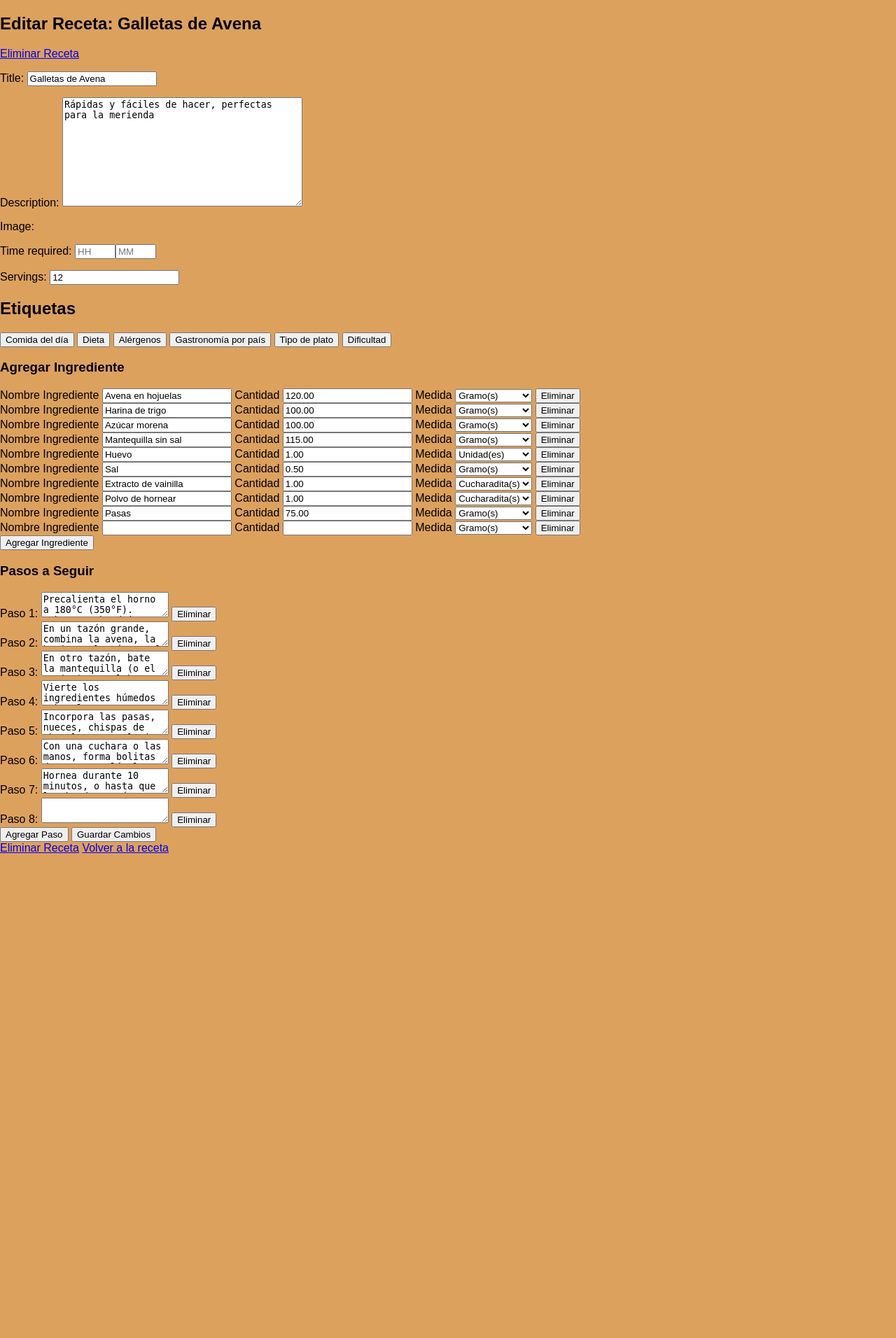
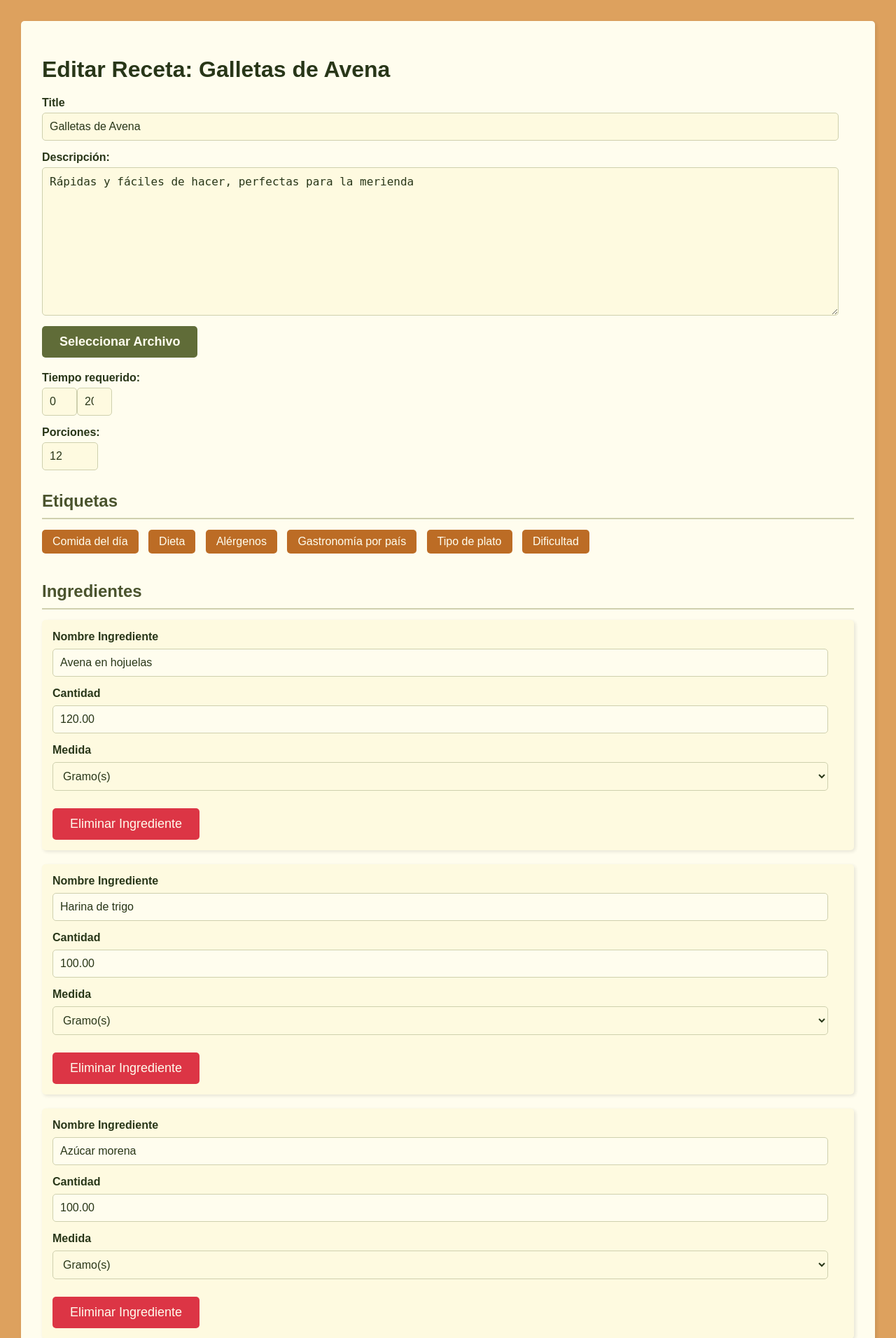
Before and after one commit to sergiolttz/cookbook, a Django app: page /recipes/recipes/1/update/ in a window 1280 px wide. Shown: the part 124-2036 px from the top of the page at 70% size. Before the commit the page ends 1343 px from the top, so only its background shows below. Run offline with Django 5.2, Linux system fonts and the light colour scheme; a user stored in the database is signed in; data comes from the database, SQL or seed files in the repository; both versions use the stored data as it was after the commit.

Commit message:
recipe-update done

```diff
--- a/templates/recipe-update.html
+++ b/templates/recipe-update.html
@@ -1,12 +1,41 @@
 {% extends '__base.html' %}
 {% block content %}
-<h2>Editar Receta: {{ recipe.title }}</h2>
-<a href="{% url 'recipe-delete' pk=recipe.pk %}">Eliminar Receta</a>
+<div class="create-recipe-container">
+    <h1>Editar Receta: {{ recipe.title }}</h1>
 
     <form method="post" enctype="multipart/form-data">
         {% csrf_token %}
 
-    {{ form.as_p }}
+        <div class="form-group">
+            {{ form.title.errors }}
+            <label for="{{ form.title.id_for_label }}">{{ form.title.label }}</label>
+            {{ form.title }}
+        </div>
+
+        <div class="form-group">
+            {{ form.description.errors }}
+            <label for="{{ form.description.id_for_label }}">Descripción:</label>
+            {{ form.description }}
+        </div>
+
+        <div class="form-group file-upload-wrapper">
+            <label for="upload-button" class="upload-button">Seleccionar Archivo</label>
+            {{ form.image }}
+            <span id="file-name"></span>
+            {{ form.image.errors }}
+        </div>
+
+        <div class="form-group">
+            {{ form.time_required.errors }}
+            <label for="{{ form.time_required.id_for_label }}">Tiempo requerido:</label>
+            {{ form.time_required }}
+        </div>
+
+        <div class="form-group">
+            {{ form.servings.errors }}
+            <label for="{{ form.servings.id_for_label }}">Porciones:</label>
+            {{ form.servings }}
+        </div>
 
         <h2>Etiquetas</h2>
         <div>
@@ -30,61 +59,81 @@
             {% endfor %}
         </div>
 
-    <h3>Agregar Ingrediente</h3>
+        <h2>Ingredientes</h2>
         <div id="ingredients-container">
             {% for ingredient in recipe.recipeingredient_set.all %}
-        <div class="ingredient-row">
-            <label for="ingredient_name">Nombre Ingrediente</label>
+            <div class="ingredient-form">
+                <div class="form-group">
+                    <label>Nombre Ingrediente</label>
                     <input type="text" name="ingredient_name" value="{{ ingredient.ingredient.name }}">
-            <label for="ingredient_quantity">Cantidad</label>
+                </div>
+                <div class="form-group">
+                    <label>Cantidad</label>
                     <input type="text" name="ingredient_quantity" value="{{ ingredient.quantity }}">
-            <label for="ingredient_measurement">Medida</label>
+                </div>
+                <div class="form-group">
+                    <label>Medida</label>
                     <select name="ingredient_measurement">
                         {% for option, display in ingredient.MEASUREMENT_CHOICES %}
-                <option value="{{ option }}" {% if option == ingredient.measurement %}selected{% endif %}>{{ display }}
-                </option>
+                        <option value="{{ option }}" {% if option == ingredient.measurement %}selected{% endif %}>{{ display }}</option>
                         {% endfor %}
                     </select>
-            <button type="button" class="remove-ingredient">Eliminar</button>
+                </div>
+                <button type="button" class="remove-ingredient">Eliminar Ingrediente</button>
             </div>
             {% endfor %}
-        <div class="ingredient-row">
-            <label for="ingredient_name">Nombre Ingrediente</label>
+
+            <div class="ingredient-form">
+                <div class="form-group">
+                    <label>Nombre Ingrediente</label>
                     <input type="text" name="ingredient_name">
-            <label for="ingredient_quantity">Cantidad</label>
+                </div>
+                <div class="form-group">
+                    <label>Cantidad</label>
                     <input type="text" name="ingredient_quantity">
-            <label for="ingredient_measurement">Medida</label>
+                </div>
+                <div class="form-group">
+                    <label>Medida</label>
                     <select name="ingredient_measurement">
                         {% for option, display in recipe.recipeingredient_set.first.MEASUREMENT_CHOICES %}
                         <option value="{{ option }}">{{ display }}</option>
                         {% endfor %}
                     </select>
-            <button type="button" class="remove-ingredient">Eliminar</button>
+                </div>
+                <button type="button" class="remove-ingredient">Eliminar Ingrediente</button>
             </div>
         </div>
         <button type="button" id="add-ingredient">Agregar Ingrediente</button>
 
-    <h3>Pasos a Seguir</h3>
+        <h2>Pasos</h2>
         <div id="steps-container">
             {% for step in recipe.steps.all %}
-        <div class="step-row">
+            <div class="step-form">
+                <div class="form-group">
                     <label for="step_description">Paso {{ step.step_number }}:</label>
                     <textarea name="step_description">{{ step.description }}</textarea>
-            <button type="button" class="remove-step">Eliminar</button>
+                </div>
+                <button type="button" class="remove-step">Eliminar Paso</button>
             </div>
             {% endfor %}
-        <div class="step-row">
+            <div class="step-form">
+                <div class="form-group">
                     <label for="step_description">Paso {{ recipe.steps.count|add:1 }}:</label>
                     <textarea name="step_description"></textarea>
-            <button type="button" class="remove-step">Eliminar</button>
+                </div>
+                <button type="button" class="remove-step">Eliminar Paso</button>
             </div>
         </div>
         <button type="button" id="add-step">Agregar Paso</button>
 
+        <div class="form-actions">
             <button type="submit">Guardar Cambios</button>
+            <a href="{% url 'recipe-detail' pk=recipe.pk %}"><button type="button">Cancelar</button></a>
+        </div>
     </form>
-<a href="{% url 'recipe-delete' pk=recipe.pk %}">Eliminar Receta</a>
-<a href="{% url 'recipe-detail' pk=recipe.pk %}">Volver a la receta</a>
+</div>
+
+{% include 'footer.html' %}
 
 <script>
     document.querySelectorAll('.tag-type-button').forEach(button => {
@@ -94,67 +143,90 @@
             tagSection.style.display = tagSection.style.display === 'none' ? 'block' : 'none';
         });
     });
+
     document.addEventListener('DOMContentLoaded', function () {
-        // Ingredientes
         const ingredientsContainer = document.getElementById('ingredients-container');
         const addIngredientButton = document.getElementById('add-ingredient');
 
         addIngredientButton.addEventListener('click', function () {
             const timestamp = new Date().getTime();
             const newRow = document.createElement('div');
-            newRow.classList.add('ingredient-row');
+            newRow.classList.add('ingredient-form');
             newRow.innerHTML = `
-                <label for="ingredient_name">Nombre Ingrediente</label>
-                <input type="text" name="ingredient_name" id="ingredient_name_${timestamp}">
-                <label for="ingredient_quantity">Cantidad</label>
-                <input type="text" name="ingredient_quantity" id="ingredient_quantity_${timestamp}" oninput="this.value = this.value.replace(/[^0-9./]/g, '').replace(/(\..*)\./g, '$1');">
-                <label for="ingredient_measurement">Medida</label>
-                <select name="ingredient_measurement" id="ingredient_measurement_${timestamp}">
-                    {% for choice in recipe.recipeingredient_set.first.MEASUREMENT_CHOICES %}
-                    <option value="{{ choice.0 }}">{{ choice.1 }}</option>
+                <div class="form-group">
+                    <label>Nombre Ingrediente</label>
+                    <input type="text" name="ingredient_name">
+                </div>
+                <div class="form-group">
+                    <label>Cantidad</label>
+                    <input type="text" name="ingredient_quantity">
+                </div>
+                <div class="form-group">
+                    <label>Medida</label>
+                    <select name="ingredient_measurement">
+                        {% for option, display in recipe.recipeingredient_set.first.MEASUREMENT_CHOICES %}
+                        <option value="{{ option }}">{{ display }}</option>
                         {% endfor %}
                     </select>
-                <button type="button" class="remove-ingredient">Eliminar</button>
+                </div>
+                <button type="button" class="remove-ingredient">Eliminar Ingrediente</button>
             `;
             ingredientsContainer.appendChild(newRow);
-
-            newRow.querySelector('.remove-ingredient').addEventListener('click', function () {
-                newRow.remove();
-            });
         });
 
-        ingredientsContainer.querySelectorAll('.remove-ingredient').forEach(button => {
-            button.addEventListener('click', function () {
-                this.parentElement.remove();
-            });
+        ingredientsContainer.addEventListener('click', function (e) {
+            if (e.target.classList.contains('remove-ingredient')) {
+                e.target.closest('.ingredient-form').remove();
+            }
         });
 
-        // Pasos
         const stepsContainer = document.getElementById('steps-container');
         const addStepButton = document.getElementById('add-step');
-        let stepCount = parseInt("{{ recipe.steps.count|add:1 }}", 10);
+        let stepCount = parseInt("{{ recipe.steps.count|add:1 }}");
 
         addStepButton.addEventListener('click', function () {
-            const timestamp = new Date().getTime();
             const newRow = document.createElement('div');
-            newRow.classList.add('step-row');
+            newRow.classList.add('step-form');
             newRow.innerHTML = `
+                <div class="form-group">
                     <label for="step_description">Paso ${stepCount}:</label>
-                <textarea name="step_description" id="step_description_${timestamp}"></textarea>
-                <button type="button" class="remove-step">Eliminar</button>
+                    <textarea name="step_description"></textarea>
+                </div>
+                <button type="button" class="remove-step">Eliminar Paso</button>
             `;
             stepsContainer.appendChild(newRow);
-
-            newRow.querySelector('.remove-step').addEventListener('click', function () {
-                newRow.remove();
-            });
             stepCount++;
         });
 
-        stepsContainer.querySelectorAll('.remove-step').forEach(button => {
-            button.addEventListener('click', function () {
-                this.parentElement.remove();
+        stepsContainer.addEventListener('click', function (e) {
+            if (e.target.classList.contains('remove-step')) {
+                e.target.closest('.step-form').remove();
+            }
         });
+
+        const imageInput = document.querySelector('input[type="file"][name="image"]');
+        const imagePreviewContainer = document.createElement('div');
+        imagePreviewContainer.style.marginTop = '10px';
+        const imagePreview = document.createElement('img');
+        imagePreview.style.maxWidth = '200px';
+        imagePreview.style.maxHeight = '200px';
+        imagePreview.style.display = 'none';
+        imagePreviewContainer.appendChild(imagePreview);
+        imageInput.parentNode.insertBefore(imagePreviewContainer, imageInput.nextSibling);
+
+        imageInput.addEventListener('change', function () {
+            const file = this.files[0];
+            if (file) {
+                const reader = new FileReader();
+                reader.onload = function (e) {
+                    imagePreview.src = e.target.result;
+                    imagePreview.style.display = 'block';
+                }
+                reader.readAsDataURL(file);
+            } else {
+                imagePreview.src = '';
+                imagePreview.style.display = 'none';
+            }
         });
     });
 </script>
```
Also changed, not shown: recipes/widgets.py (+10 -3 lines), templates/recipe-create.html (+3 -7 lines), db.sqlite3, media/images/a.png (added). Lines whose indentation alone changed are shown as unchanged.
